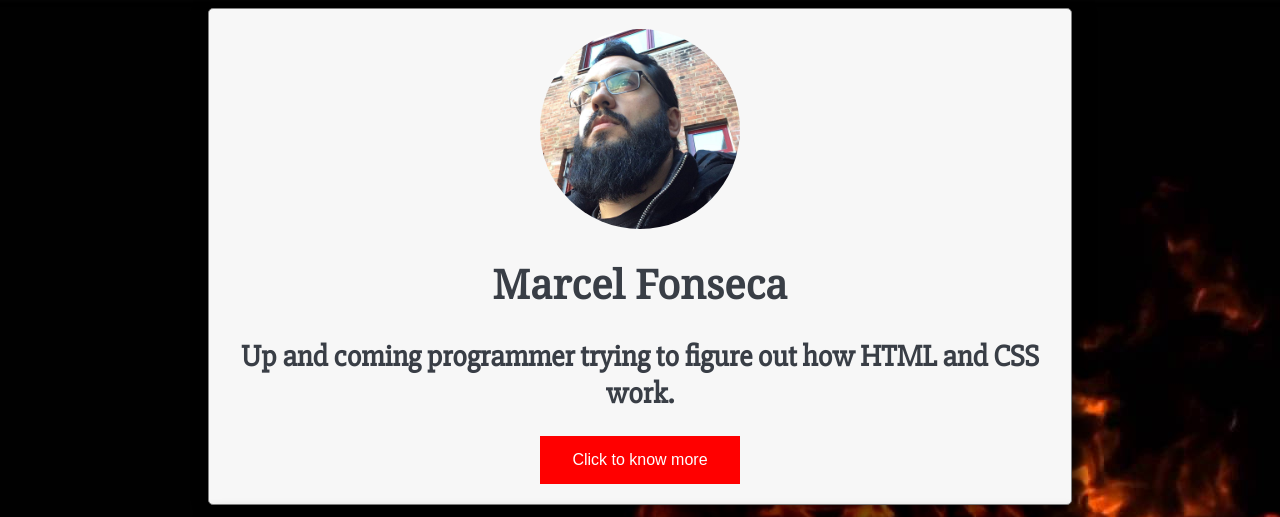
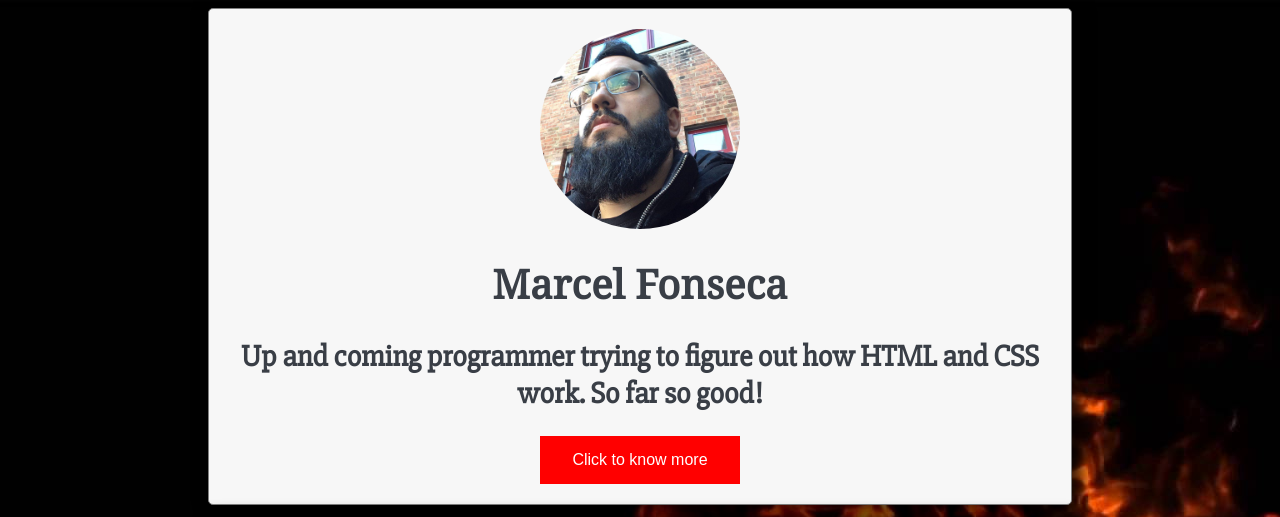
Before and after one commit to MarcelSF/profile, a plain HTML site: page index.html in a window 1280 px wide. Shown: the top 517 px of the page. Drawn offline with Linux system fonts and the light colour scheme.

Commit message:
new text

```diff
--- a/index.html
+++ b/index.html
@@ -11,7 +11,7 @@
   <div class="card">
     <img src="images/marcel2.jpg" alt="Marcel Fonseca" class="profile" width="200" height="auto">
     <h1>Marcel Fonseca</h1>
-    <h2>Up and coming programmer trying to figure out how HTML and CSS work.</h2>
+    <h2>Up and coming programmer trying to figure out how HTML and CSS work. So far so good!</h2>
     <button type="button">Click to know more</button>
   </div>
 
```
